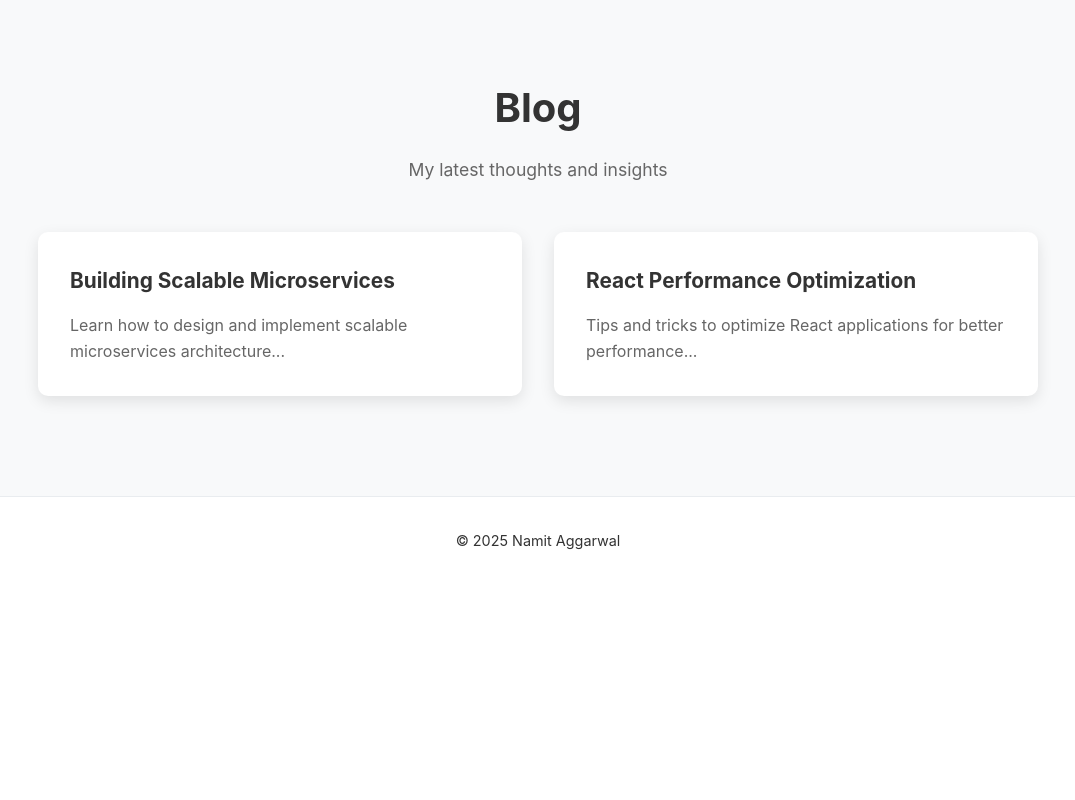
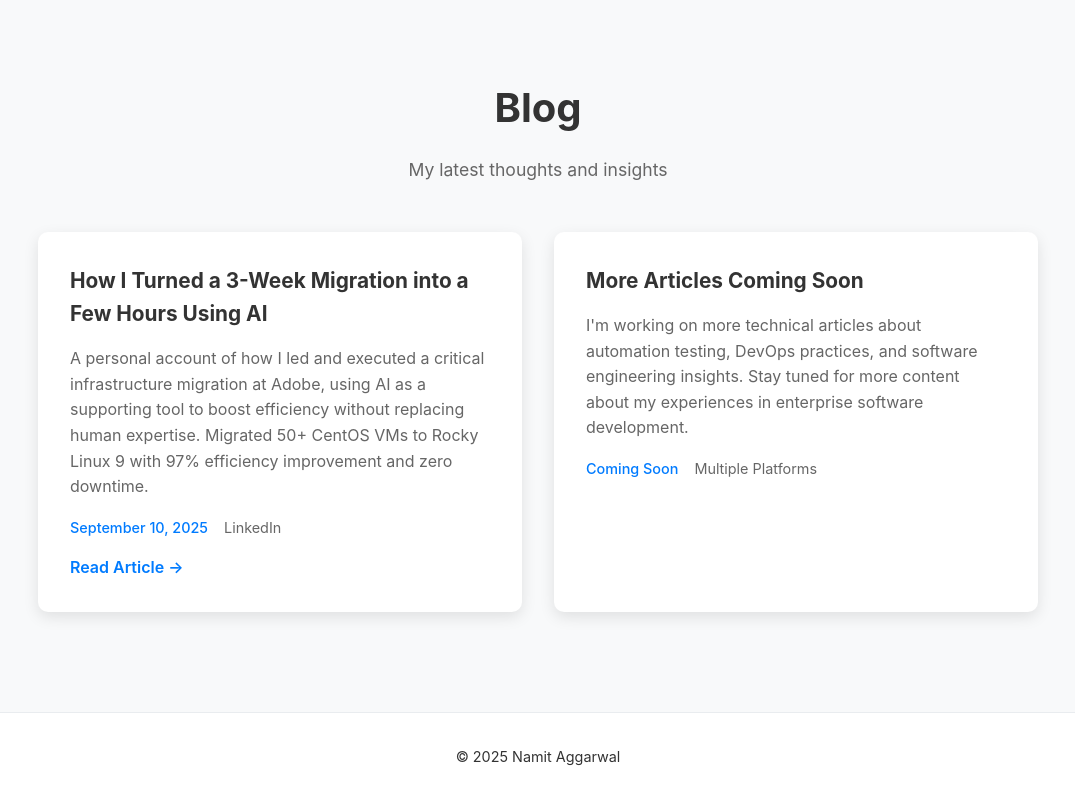
Before and after one commit to namitaggarwal/namitaggarwal.github.io, a plain HTML site: page index.html in a window 1280 px wide. Shown: the part 6434-7234 px from the top of the page, without its empty margins (102-1177 px from the left). Before the commit the page ends 7018 px from the top, so only its background shows below. Drawn offline with Linux system fonts and the light colour scheme.

Commit message:
feat: Update blog section with real LinkedIn article
- Replace placeholder blog content with actual LinkedIn article
- Add article about CentOS to Rocky9 migration project at Adobe
- Include article metadata (date, platform, link)
- Add 'Coming Soon' placeholder for future articles
- Style blog meta information and links
- Showcase real professional writing and technical expertise

```diff
--- a/index.html
+++ b/index.html
@@ -388,12 +388,21 @@
             <p class="section-subtitle">My latest thoughts and insights</p>
             <div class="blog-grid">
                 <div class="blog-item">
-                    <h3>Building Scalable Microservices</h3>
-                    <p>Learn how to design and implement scalable microservices architecture...</p>
+                    <h3>How I Turned a 3-Week Migration into a Few Hours Using AI</h3>
+                    <p>A personal account of how I led and executed a critical infrastructure migration at Adobe, using AI as a supporting tool to boost efficiency without replacing human expertise. Migrated 50+ CentOS VMs to Rocky Linux 9 with 97% efficiency improvement and zero downtime.</p>
+                    <div class="blog-meta">
+                        <span class="blog-date">September 10, 2025</span>
+                        <span class="blog-platform">LinkedIn</span>
+                    </div>
+                    <a href="https://www.linkedin.com/pulse/how-i-turned-3-week-migration-few-hours-using-ai-my-centos-aggarwal-f1tnc" target="_blank" class="blog-link">Read Article →</a>
                 </div>
                 <div class="blog-item">
-                    <h3>React Performance Optimization</h3>
-                    <p>Tips and tricks to optimize React applications for better performance...</p>
+                    <h3>More Articles Coming Soon</h3>
+                    <p>I'm working on more technical articles about automation testing, DevOps practices, and software engineering insights. Stay tuned for more content about my experiences in enterprise software development.</p>
+                    <div class="blog-meta">
+                        <span class="blog-date">Coming Soon</span>
+                        <span class="blog-platform">Multiple Platforms</span>
+                    </div>
                 </div>
             </div>
         </div>
--- a/styles.css
+++ b/styles.css
@@ -781,6 +781,37 @@ body {
 .blog-item p {
     color: var(--text-secondary);
     line-height: 1.6;
+    margin-bottom: 1rem;
+}
+
+.blog-meta {
+    display: flex;
+    gap: 1rem;
+    margin-bottom: 1rem;
+    font-size: 0.9rem;
+}
+
+.blog-date {
+    color: var(--accent-color);
+    font-weight: 500;
+}
+
+.blog-platform {
+    color: var(--text-secondary);
+    font-weight: 400;
+}
+
+.blog-link {
+    display: inline-block;
+    color: var(--accent-color);
+    text-decoration: none;
+    font-weight: 600;
+    transition: color 0.3s ease;
+}
+
+.blog-link:hover {
+    color: var(--accent-hover);
+    text-decoration: underline;
 }
 
 /* Footer */
```
